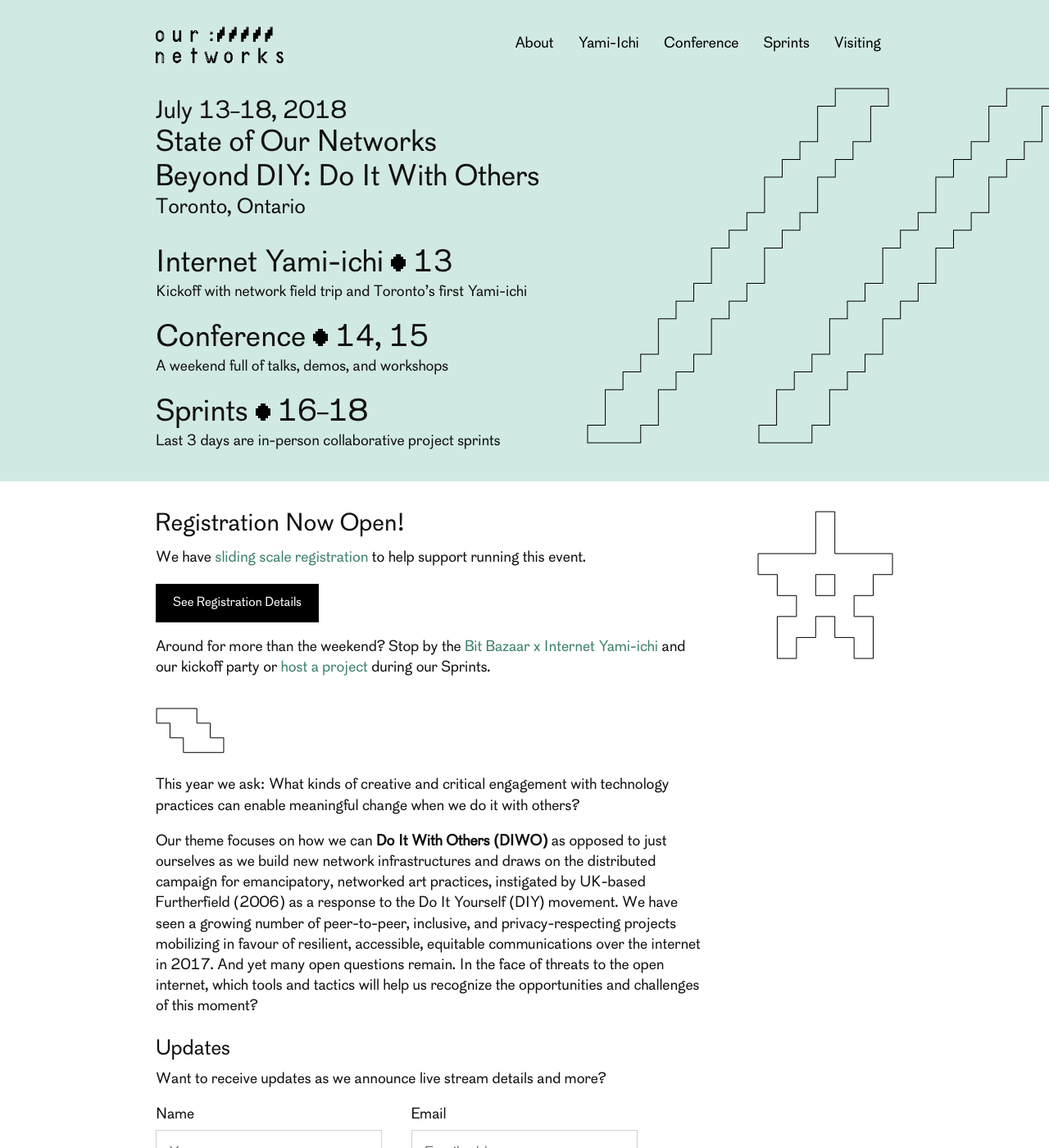
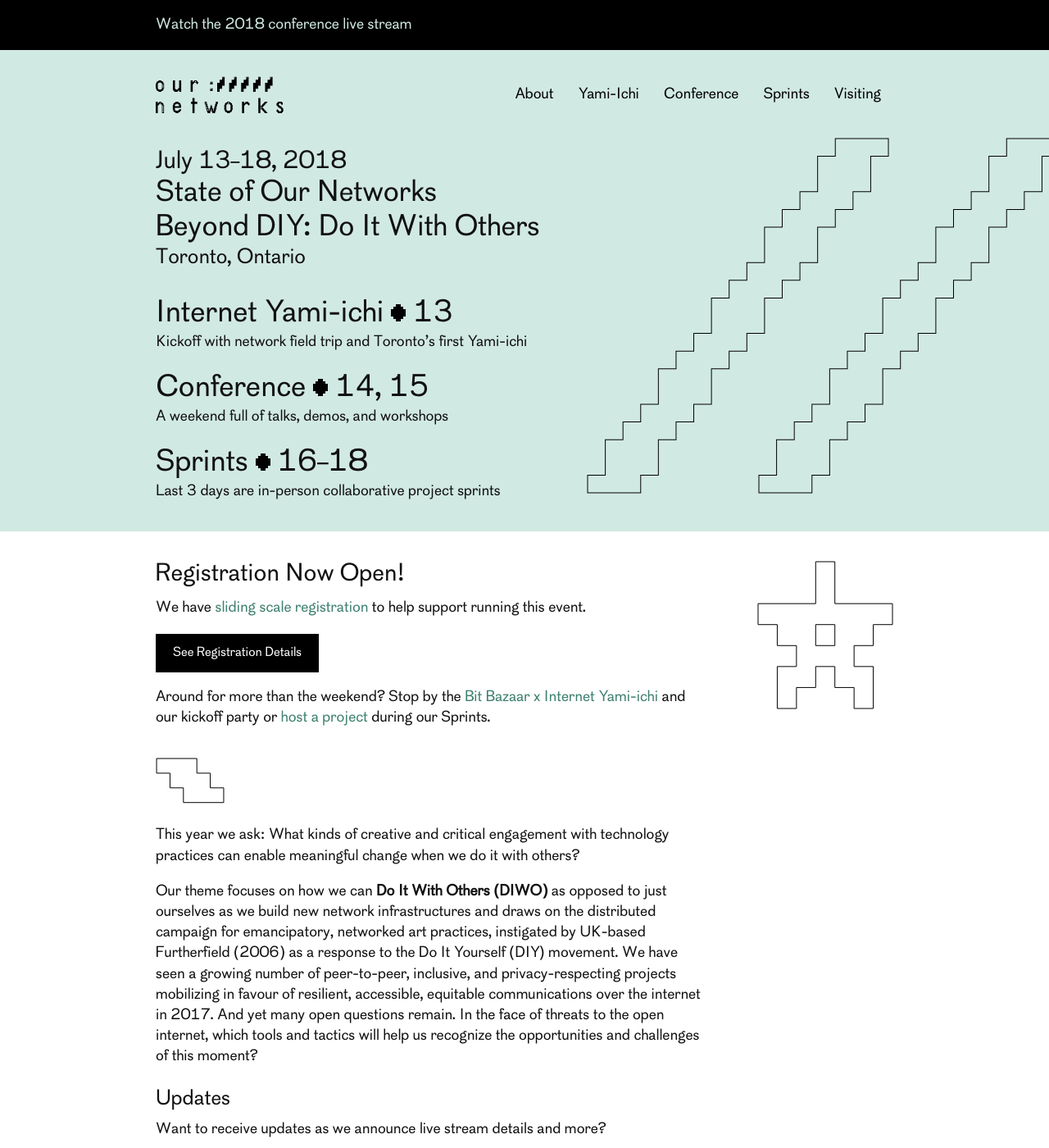
Before and after one commit to ournetworks/ournetworks.ca, a Jekyll site: the page built from index.md, in a window 1280 px wide and 1400 px high. Shown: the whole window at 82% size. Built offline with Jekyll 4.4.1, drawn with Linux system fonts in a browser that asks for light colours.

Commit message:
adding live stream call out (#67)

```diff
--- a/_includes/nav.html
+++ b/_includes/nav.html
@@ -1,4 +1,13 @@
 <header class="header">
+  {% if page.url == '/' or page.url == '/conference/' %}
+  <div class="announcement" role="alert">
+    <div >
+      <p>
+        <a href="/livestream/" class="container live-stream-link">Watch the 2018 conference live stream</a>
+      </p>
+    </div>
+  </div>
+  {% endif %}
   <div class="container">
     <span class="site-title">
       <a class="logo" href="{{ site.baseurl }}/" rel="home" title="{{ site.title }}">
--- a/_layouts/page.html
+++ b/_layouts/page.html
@@ -2,7 +2,7 @@
 layout: default
 ---
 <div class="container">
-  <article class="post">
+  <article class="post {% if page.url == '/conference/' %}extended{% endif %}">
     <header class="post-header">
       <h1 class="post-title">{{ page.title }}</h1>
       {% if page.subTitle %}<h2 class="post-subtitle">{{ page.subTitle }}</h2>
--- a/_layouts/splash.html
+++ b/_layouts/splash.html
@@ -1,7 +1,7 @@
 ---
 layout: default
 ---
-<div class="splash">
+<div class="splash extended">
   {% include 2018-hero.html %}
   <div class="container">
     {{ content }}
--- a/_sass/_announcements.scss
+++ b/_sass/_announcements.scss
@@ -9,6 +9,11 @@
 
   p {
     margin: 0;
+  }
+
+  .live-stream-link {
+    display: block;
+    color: $background-accent;
   }
 
   .close-banner {
@@ -23,4 +28,8 @@
     width: 2.25em;
     justify-content: center;
   }
+
+  & + & {
+    box-shadow: inset 0 1px 0 0 $background-accent;
+  }
 }
--- a/_sass/_layout.scss
+++ b/_sass/_layout.scss
@@ -203,6 +203,10 @@
 .post {
   padding: 120px 0 0;
 
+  &.extended {
+    padding-top: 180px;
+  }
+
   @media (max-width: $on-palm) {
     padding-top: 100px;
   }
@@ -225,6 +229,10 @@
     @media (max-width: $on-palm) {
       padding-top: 53px;
     }
+  }
+
+  &.extended-stacked {
+    padding-top: 120px;
   }
 
   > .container {
--- a/js/main.js
+++ b/js/main.js
@@ -16,11 +16,11 @@ document.addEventListener('DOMContentLoaded', function(){
     confirmationEle.innerHTML = '<div class="container"><p>Successfully signed up for updates</p> <button class="close-banner" aria-label="Close">×</button></div>';
 
     header.prepend(confirmationEle);
-    splashEle.classList.add('extended');
+    splashEle.classList.add('extended-stacked');
 
     document.querySelector('.close-banner').addEventListener('click', function(){
       document.querySelector('.announcement').remove();
-      splashEle.classList.remove('extended')
+      splashEle.classList.remove('extended-stacked');
     });
   }
 
```
Also changed, not shown: livestream.md (+1 -0 lines).
